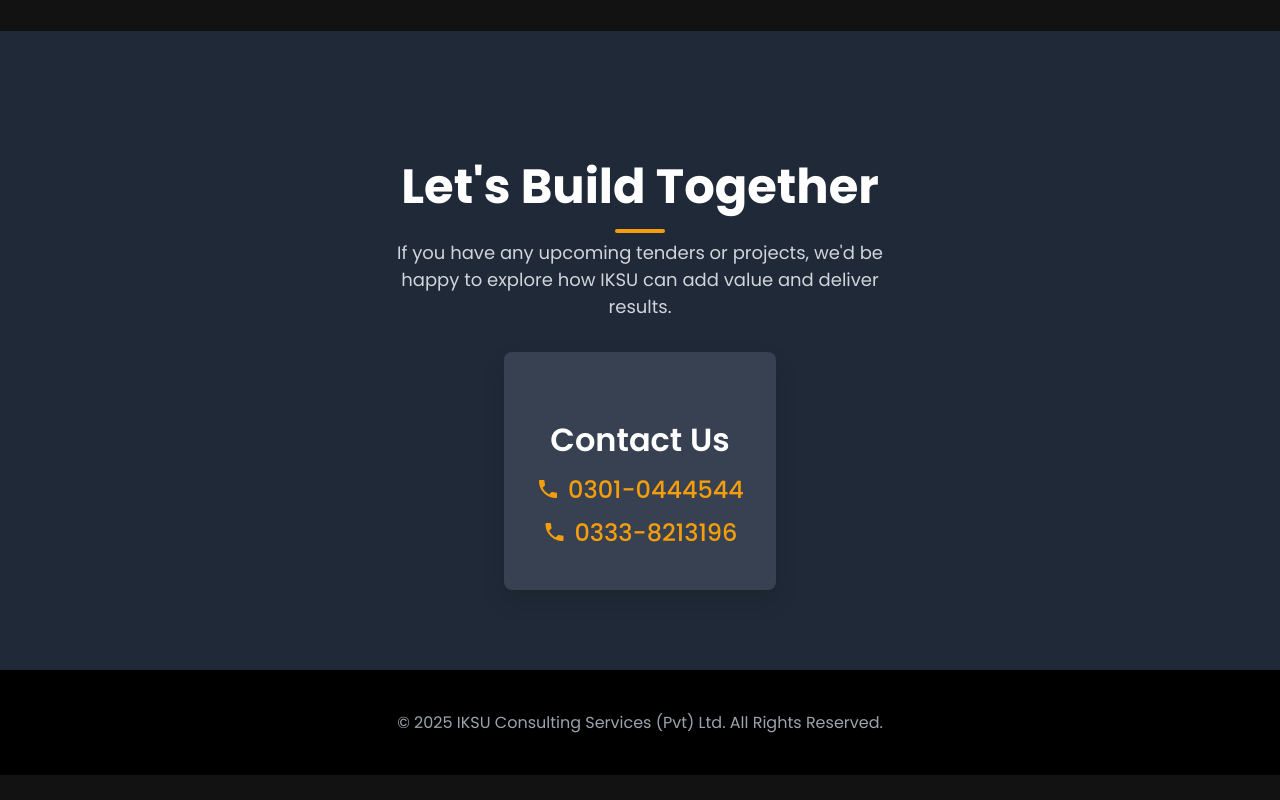
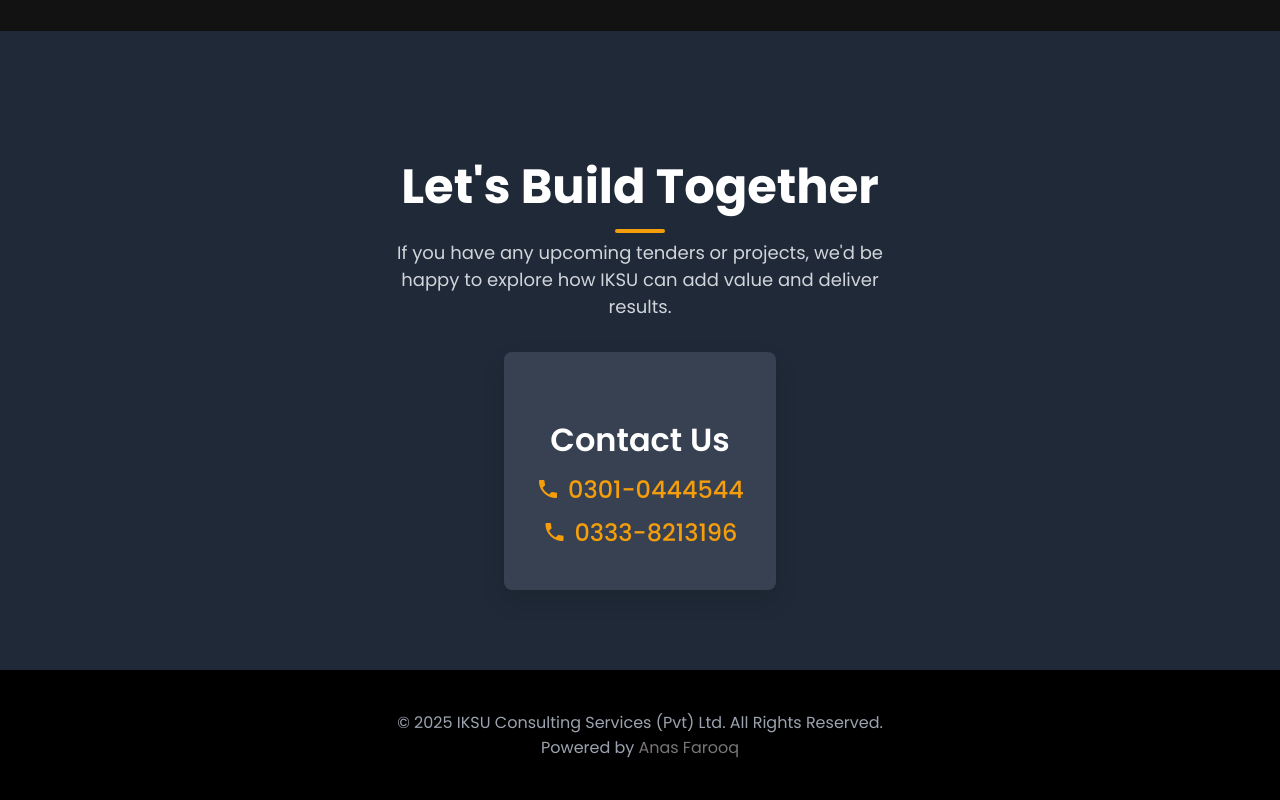
Before and after one commit to anasfarock/iksu, a Next.js app: page / in a window 1280 px wide. Shown: the part 2812-3612 px from the top of the page. Before the commit the page ends 3587 px from the top, so only its background shows below. Built offline with nearby package versions, Linux system fonts and the light colour scheme.

Commit message:
Updated Footer

```diff
--- a/src/app/page.js
+++ b/src/app/page.js
@@ -846,6 +846,17 @@
           >
             <p>
               © 2025 IKSU Consulting Services (Pvt) Ltd. All Rights Reserved.
+              <br />
+              Powered by
+              <a
+                className="nav-link"
+                href="https://anasfarooq.com"
+                target="_blank"
+                rel="noopener noreferrer"
+                style={{ color: "#c9c4c4ff", marginLeft: "4px", opacity: 0.6 }}
+              >
+                Anas Farooq
+              </a>
             </p>
           </div>
         </footer>
```
